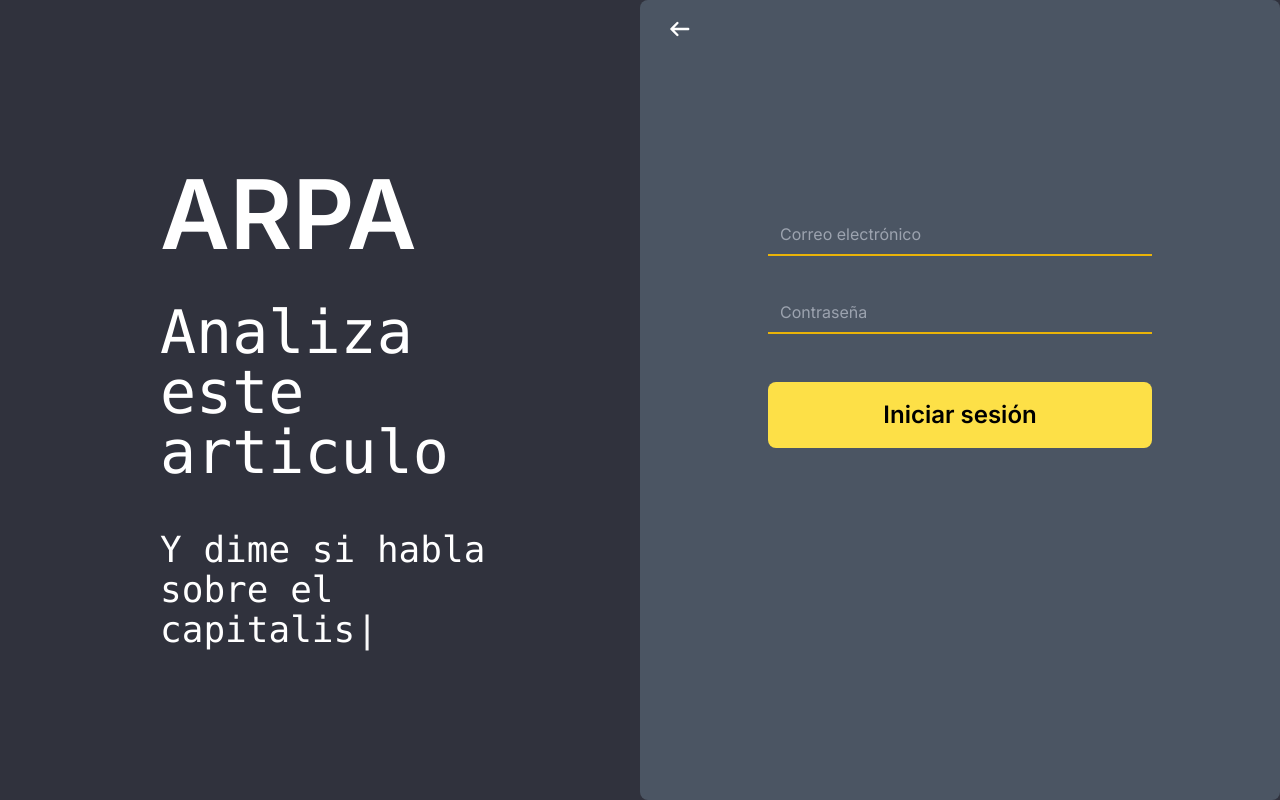
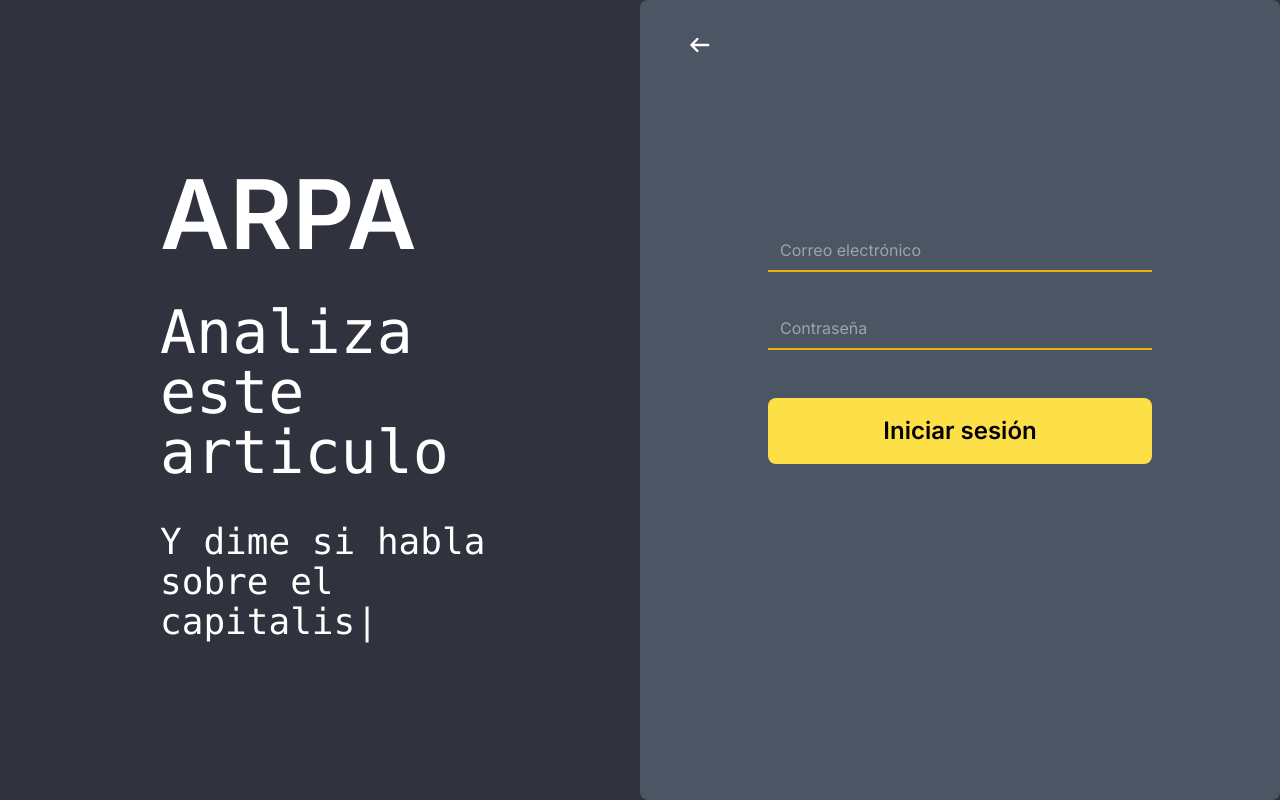
Before and after one commit to raxhacks/arpa-softtek, a Next.js app in the folder frontend/: page / in a window 1280 px wide. Both pictures are taken after a click on the tab "Inicio sesion". Built offline with nearby package versions, Linux system fonts and the light colour scheme.

Commit message:
last login updates in desing

```diff
--- a/frontend/app/components/MyTabs.js
+++ b/frontend/app/components/MyTabs.js
@@ -118,8 +118,8 @@ function MyTabs() {
         </Tab.Panel>
 
         {/* Inicio de Sesion tab */}
-        <Tab.Panel className={`w-full lg:static rounded-lg flex-grow fixed h-screen bg-gray-600`}>
-          <Tab className={`rounded-lg ml-2 mt-2 border w-16 border-transparent px-5 py-2 text-white`}>
+        <Tab.Panel className={`w-full lg:static rounded-lg flex-grow fixed h-screen p-12 pt-6 bg-gray-600`}>
+          <Tab className={`rounded-lg border w-16 border-transparent py-2 text-white`}>
             <svg
                 xmlns="http://www.w3.org/2000/svg"
                 viewBox="0 0 20 20"
@@ -134,7 +134,7 @@ function MyTabs() {
               </svg>
           </Tab>
           <form onSubmit={loginSubmit} className="flex flex-col items-center justify-center mx-auto max-w-sm mt-10 lg:mt-40">
-            {errorInLogin && <p className="text-red-700 text-center bg-white rounded-lg w-full">{errorInLogin}</p>}
+            {errorInLogin && <p className="text-red-700 text-center bg-white rounded-lg w-full px-2">{errorInLogin}</p>}
             <input
               name="email"
               type="email"
@@ -176,8 +176,8 @@ function MyTabs() {
           </Tab>
           <form
           onSubmit={registerSubmit} className="flex flex-col items-center justify-center mx-auto max-w-sm mt-4 lg:mt-40">
-            {errorMessage && <p className="text-red-700 text-center bg-white rounded-lg w-full">{errorMessage}</p>}
-            {erroMessageInRegister && <p className="text-red-700 text-center bg-white rounded-lg w-full">{erroMessageInRegister}</p>}
+            {errorMessage && <p className="text-red-700 text-center bg-white rounded-lg w-full px-2">{errorMessage}</p>}
+            {erroMessageInRegister && <p className="text-red-700 text-center bg-white rounded-lg w-full px-2">{erroMessageInRegister}</p>}
             <input
               name="email"
               type="email"
--- a/frontend/app/page.tsx
+++ b/frontend/app/page.tsx
@@ -17,7 +17,7 @@ export default function Home() {
               Analiza este articulo
               {/* pr-16 pt-16 flex-col text-5xl justify-center items-center lg:text-6xl pb-5 font-mono */}
             </div>
-            <div className="pr-16 pt-12 lg:max-w-[20ch] flex-col text-3xl h-32 text-center font-mono lg:text-left lg:text-4xl">
+            <div className="pr-16 pt-10 lg:max-w-[20ch] flex-col text-3xl h-32 text-center font-mono lg:text-left lg:text-4xl">
             {/* flex-col text-3xl max-w-[20ch] pt-5 lg:text-4xl font-mono h-32 */}
               <Typewriter
                 options={{
@@ -25,7 +25,7 @@ export default function Home() {
                     "Y dime si habla sobre la capa de ozono",
                     "Y dime si habla sobre el capitalismo",
                     "Y dime si habla sobre la guerra fria",
-                    "Y dime si menciona algo sobre las nebulosas",
+                    "Y dime si habla sobre las nebulosas",
                     "    ",
                     "Y ayudame a seguir aprendiendo     ",
                   ],
```
